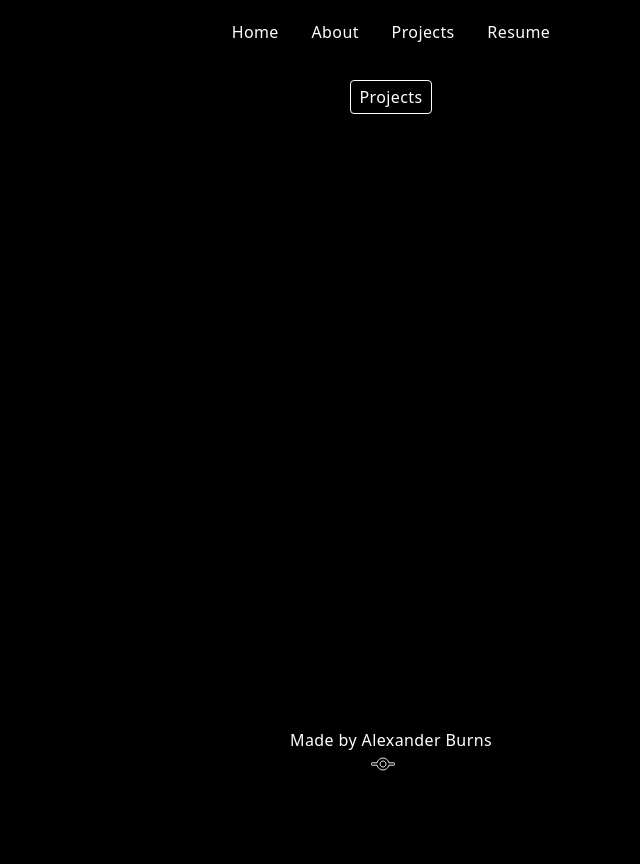
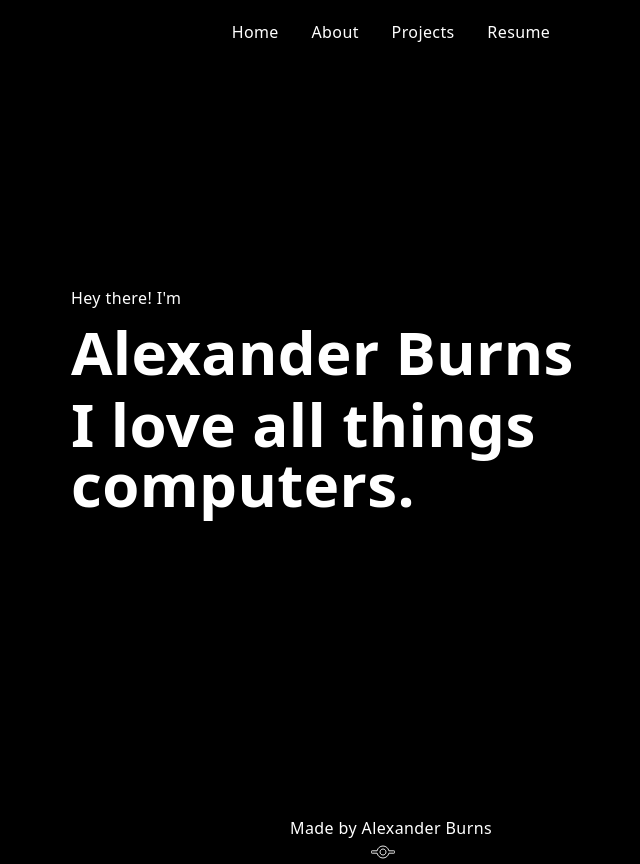
Before and after one commit to Jharopa/personal-site, a Next.js app: page / in a window 1280 px wide. Shown: the whole page, without its empty margins (249-889 px from the left). Before the commit the page ends 800 px from the top, so only its background shows below. Built offline with nearby package versions, Linux system fonts and the light colour scheme; no server answers.

Commit message:
Created Hero Component
Created a Hero component and added it to the home page.

```diff
--- /dev/null
+++ b/src/components/Hero.tsx
@@ -0,0 +1,11 @@
+const Hero = () => {
+    return (
+        <div className="flex flex-col justify-center w-full h-screen ">
+            <p className="pb-3">Hey there! I'm</p>
+            <h1 className="pb-3 text-6xl">Alexander Burns</h1>
+            <h1 className="text-6xl">I love all things computers.</h1>
+        </div>
+    );
+}
+
+export default Hero;
--- a/src/components/Layout.tsx
+++ b/src/components/Layout.tsx
@@ -8,7 +8,7 @@ const Layout = ({ children }: { children: React.ReactNode }) => {
     <>
       <div className="flex h-screen flex-col justify-between">
         <Header />
-        <main className="mx-auto mt-20">{children}</main>
+        <main className="mx-auto w-1/2">{children}</main>
         <Footer />
       </div>
     </>
--- a/src/pages/index.tsx
+++ b/src/pages/index.tsx
@@ -1,13 +1,13 @@
 import PageTitle from 'components/PageTitle';
 import Layout from 'components/Layout';
-import Button from 'components/Button';
+import Hero from 'components/Hero';
 
 const Home = () => {
   return (
     <>
       <PageTitle title="Home" />
       <Layout>
-        <Button href="/projects">Projects</Button>
+        <Hero />
       </Layout>
     </>
   );
```
